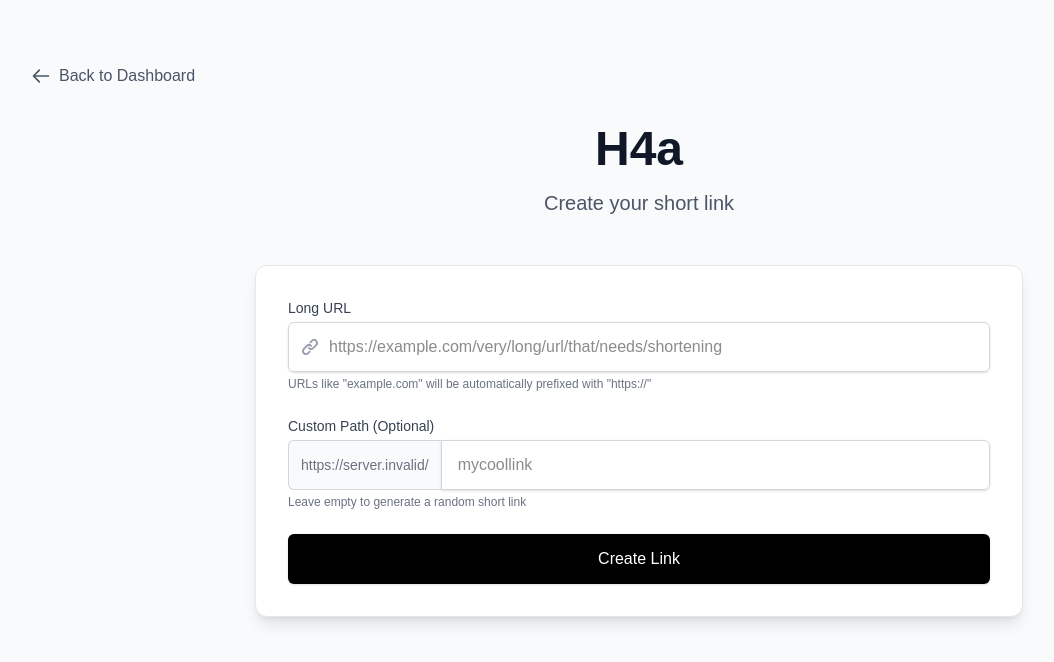
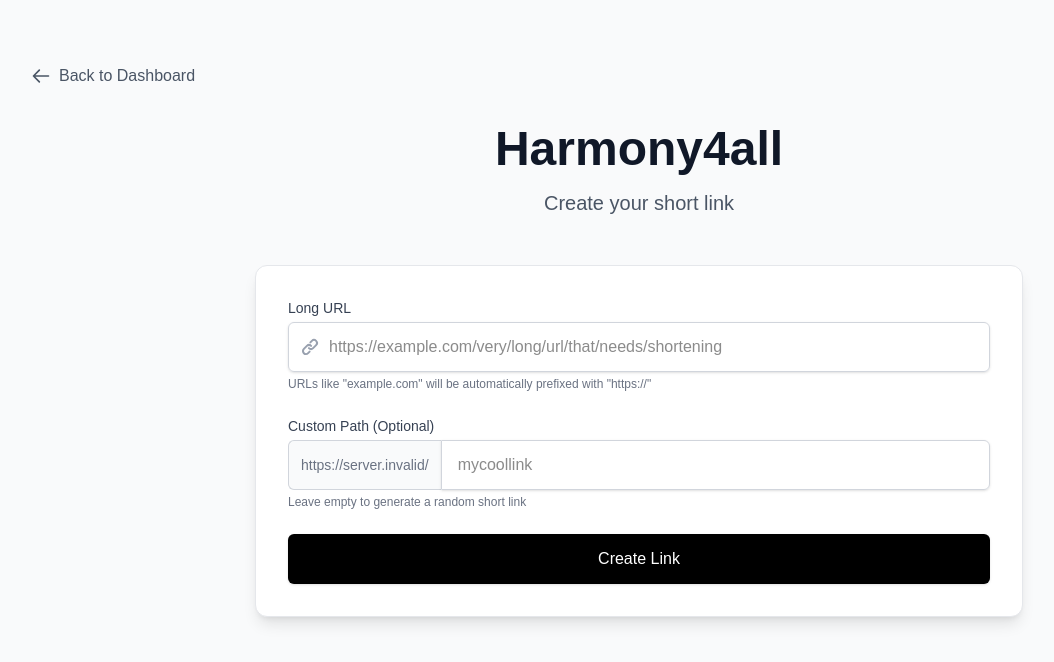
Before and after one commit to mtayyab829/h4a-frontend, a Next.js app: page /create in a window 1280 px wide. Shown: the top 662 px of the page, without its empty margins (1-1055 px from the left). Built offline with nearby package versions, Linux system fonts and the light colour scheme; no server answers.

Commit message:
adjusted

```diff
--- a/package.json
+++ b/package.json
@@ -1,5 +1,5 @@
 {
-  "name": "h4a",
+  "name": "harmony4all",
   "version": "0.1.0",
   "private": true,
   "scripts": {
--- a/src/app/[slug]/page.tsx
+++ b/src/app/[slug]/page.tsx
@@ -18,16 +18,16 @@ export async function generateMetadata({ params }: SlugPageProps): Promise<Metad
 
     if (!response.ok) {
       return {
-        title: 'Link not found | H4a',
+        title: 'Link not found | Harmony4all',
       };
     }
 
     return {
-      title: 'Redirecting... | H4a',
+      title: 'Redirecting... | Harmony4all',
     };
   } catch (error) {
     return {
-      title: 'Error | H4a',
+      title: 'Error | Harmony4all',
     };
   }
 }
--- a/src/app/create/page.tsx
+++ b/src/app/create/page.tsx
@@ -134,7 +134,7 @@ export default function CreatePage() {
             animate={{ opacity: 1, y: 0 }}
             transition={{ duration: 0.5 }}
           >
-            H4a
+            Harmony4all
           </motion.h1>
           <motion.p
             className="text-xl text-gray-600 max-w-3xl mx-auto"
--- a/src/app/layout.tsx
+++ b/src/app/layout.tsx
@@ -15,8 +15,8 @@ const geistMono = Geist_Mono({
 });
 
 export const metadata: Metadata = {
-  title: "H4a",
-  description: "H4a - Making music accessible",
+  title: "Harmony4all",
+  description: "Harmony4all - Making music accessible",
   icons: {
     icon: [
       { url: '/favicon.ico', sizes: 'any' },
```
Also changed, not shown: public/site.webmanifest.
